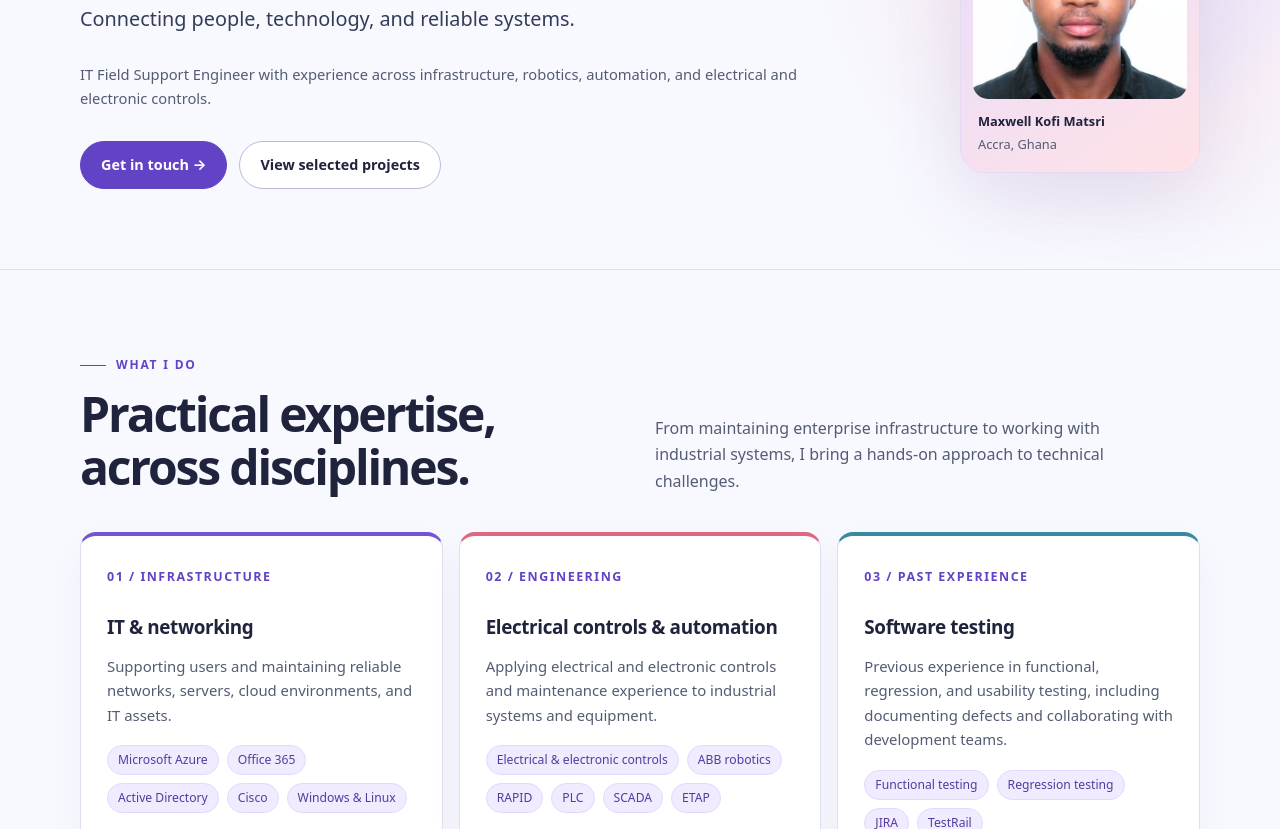
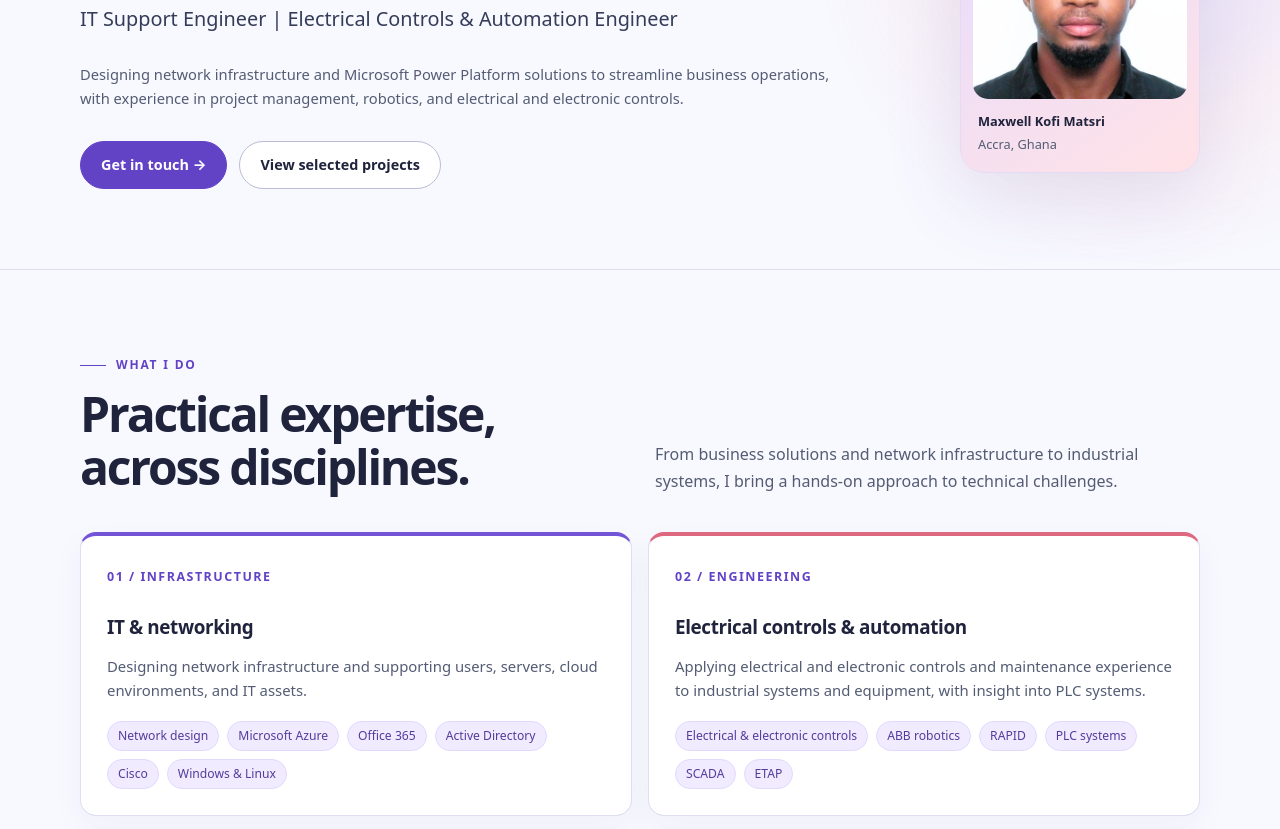
Before and after one commit to MaxwellMatsri/MaxwellMatsri.github.io, a plain HTML site: page index.html in a window 1280 px wide. Shown: the part 335-1164 px from the top of the page. Drawn offline with Linux system fonts and the light colour scheme.

Commit message:
Update professional profile and skills
Co-authored-by: Copilot App <223556219+Copilot@users.noreply.github.com>

```diff
--- a/index.html
+++ b/index.html
@@ -4,7 +4,7 @@
   <meta charset="utf-8">
   <meta name="viewport" content="width=device-width, initial-scale=1">
   <meta name="theme-color" content="#f8f8ff">
-  <meta name="description" content="Maxwell Kofi Matsri's portfolio: IT field support, electrical and electronic controls, and automation.">
+  <meta name="description" content="Maxwell Kofi Matsri: IT support, electrical controls and automation, network design, and Microsoft Power Platform.">
   <title>Maxwell Kofi Matsri | IT &amp; Engineering</title>
   <style>
     :root {
@@ -60,7 +60,7 @@
     .section-head { display: grid; grid-template-columns: 1fr 1fr; gap: 30px; align-items: end; margin-bottom: 38px; }
     h2 { font-size: clamp(2rem, 4vw, 3rem); line-height: 1.12; letter-spacing: -.045em; margin: 12px 0 0; }
     .section-intro { color: var(--muted); max-width: 500px; margin: 0; }
-    .grid { display: grid; grid-template-columns: repeat(3, minmax(0, 1fr)); gap: 16px; }
+    .grid { display: grid; grid-template-columns: repeat(2, minmax(0, 1fr)); gap: 16px; }
     .card { background: var(--panel); border: 1px solid var(--line); border-radius: 16px; padding: 26px; box-shadow: 0 12px 35px #3933650a; transition: transform .25s ease, box-shadow .25s ease; }
     .card:hover, .card:focus-within { transform: translateY(-4px); box-shadow: 0 18px 38px #39336520; }
     .revealed { animation: rise-in .6s ease-out; }
@@ -69,6 +69,7 @@
     .grid:not(.projects) .card:nth-child(1) { border-top: 4px solid #7354d6; }
     .grid:not(.projects) .card:nth-child(2) { border-top: 4px solid #dd6880; }
     .grid:not(.projects) .card:nth-child(3) { border-top: 4px solid #398a9e; }
+    .grid:not(.projects) .card:nth-child(4) { border-top: 4px solid #be7751; }
     .card-number { color: var(--accent); font-size: .78rem; font-weight: 750; letter-spacing: .12em; }
     .card h3 { margin: 24px 0 10px; font-size: 1.18rem; letter-spacing: -.02em; }
     .card p, .card li { color: var(--muted); font-size: .93rem; }
@@ -137,8 +138,8 @@
         <div>
           <div class="eyebrow">IT support &bull; controls &bull; automation</div>
           <h1>Maxwell Kofi <span>Matsri.</span></h1>
-          <p class="lead">Connecting people, technology, and reliable systems.</p>
-          <p class="hero-note">IT Field Support Engineer with experience across infrastructure, robotics, automation, and electrical and electronic controls.</p>
+          <p class="lead">IT Support Engineer | Electrical Controls &amp; Automation Engineer</p>
+          <p class="hero-note">Designing network infrastructure and Microsoft Power Platform solutions to streamline business operations, with experience in project management, robotics, and electrical and electronic controls.</p>
           <div class="actions">
             <a class="button primary" href="#contact">Get in touch &rarr;</a>
             <a class="button" href="#projects">View selected projects</a>
@@ -155,12 +156,13 @@
       <div class="wrap">
         <div class="section-head">
           <div><div class="eyebrow">What I do</div><h2>Practical expertise,<br>across disciplines.</h2></div>
-          <p class="section-intro">From maintaining enterprise infrastructure to working with industrial systems, I bring a hands-on approach to technical challenges.</p>
+          <p class="section-intro">From business solutions and network infrastructure to industrial systems, I bring a hands-on approach to technical challenges.</p>
         </div>
         <div class="grid">
-          <article class="card"><span class="card-number">01 / INFRASTRUCTURE</span><h3>IT &amp; networking</h3><p>Supporting users and maintaining reliable networks, servers, cloud environments, and IT assets.</p><ul class="tags"><li>Microsoft Azure</li><li>Office 365</li><li>Active Directory</li><li>Cisco</li><li>Windows &amp; Linux</li></ul></article>
-          <article class="card"><span class="card-number">02 / ENGINEERING</span><h3>Electrical controls &amp; automation</h3><p>Applying electrical and electronic controls and maintenance experience to industrial systems and equipment.</p><ul class="tags"><li>Electrical &amp; electronic controls</li><li>ABB robotics</li><li>RAPID</li><li>PLC</li><li>SCADA</li><li>ETAP</li></ul></article>
-          <article class="card"><span class="card-number">03 / PAST EXPERIENCE</span><h3>Software testing</h3><p>Previous experience in functional, regression, and usability testing, including documenting defects and collaborating with development teams.</p><ul class="tags"><li>Functional testing</li><li>Regression testing</li><li>JIRA</li><li>TestRail</li></ul></article>
+          <article class="card"><span class="card-number">01 / INFRASTRUCTURE</span><h3>IT &amp; networking</h3><p>Designing network infrastructure and supporting users, servers, cloud environments, and IT assets.</p><ul class="tags"><li>Network design</li><li>Microsoft Azure</li><li>Office 365</li><li>Active Directory</li><li>Cisco</li><li>Windows &amp; Linux</li></ul></article>
+          <article class="card"><span class="card-number">02 / ENGINEERING</span><h3>Electrical controls &amp; automation</h3><p>Applying electrical and electronic controls and maintenance experience to industrial systems and equipment, with insight into PLC systems.</p><ul class="tags"><li>Electrical &amp; electronic controls</li><li>ABB robotics</li><li>RAPID</li><li>PLC systems</li><li>SCADA</li><li>ETAP</li></ul></article>
+          <article class="card"><span class="card-number">03 / BUSINESS SOLUTIONS</span><h3>Power Platform &amp; projects</h3><p>Designing Microsoft Power Platform solutions to streamline business operations, with experience in project management.</p><ul class="tags"><li>Microsoft Power Platform</li><li>Business operations</li><li>Project management</li></ul></article>
+          <article class="card"><span class="card-number">04 / PAST EXPERIENCE</span><h3>Software testing</h3><p>Previous experience in functional, regression, and usability testing, including documenting defects and collaborating with development teams.</p><ul class="tags"><li>Functional testing</li><li>Regression testing</li><li>JIRA</li><li>TestRail</li></ul></article>
         </div>
       </div>
     </section>
```
